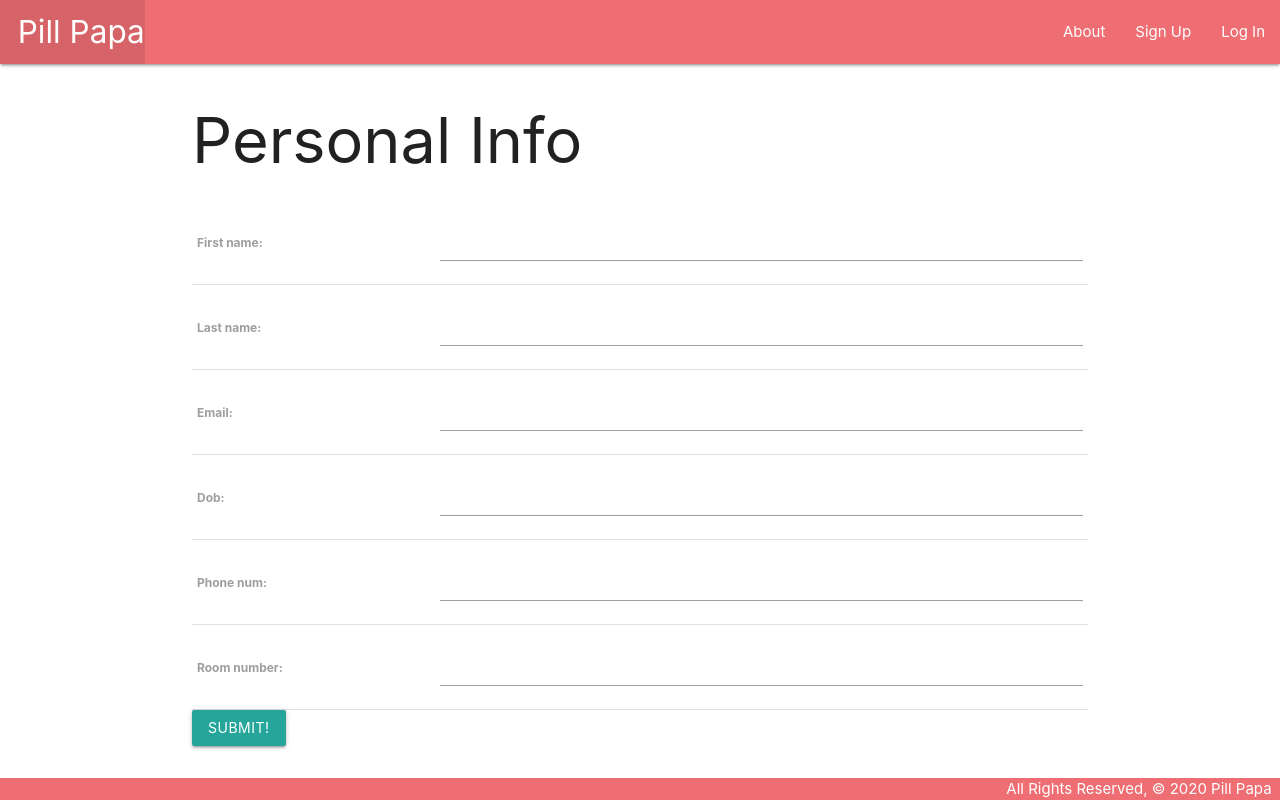
After one commit to Sitilac/pillpapa, a Django app: page /patients/create/ in a window 1280 px wide. The commit adds this page. Run offline with Django 3.2, Linux system fonts and the light colour scheme.

Commit message:
refactor to add patient form

```diff
--- a/main_app/models.py
+++ b/main_app/models.py
@@ -17,23 +17,30 @@ DOSE = (
 )
 class Patient(models.Model):
   user = models.OneToOneField(User, on_delete=models.CASCADE)
+  first_name = models.CharField(max_length=25)
+  last_name = models.CharField(max_length=25)
+  email = models.CharField(max_length=25)
   phone_num= models.CharField(max_length=25)
   room_number = models.CharField(max_length=5, blank=True)
+  dob = models.DateField(null=True)
   points = models.IntegerField(default=0)
 
   @property
   def name(self):
-    return "%s %s" % ( self.user.first_name, self.user.last_name )
+    return "%s %s" % ( self.first_name, self.last_name )
 
   def __str__(self):
     return self.name
 
+  def get_absolute_url(self):
+    return reverse('ICE_create')
 
 
-@receiver(post_save, sender=User)
-def create_user_profile(sender, instance, created, **kwargs):
-  if created:
-    Patient.objects.create(user=instance)
+
+# @receiver(post_save, sender=User)
+# def create_user_profile(sender, instance, created, **kwargs):
+#   if created:
+#     Patient.objects.create(user=instance)
 
 
 class Pill(models.Model):
--- /dev/null
+++ b/main_app/templates/main_app/patient_form.html
@@ -0,0 +1,34 @@
+{% extends 'base.html' %}
+
+{% block content %}
+{% if object %}
+    <h1>Edit <span class="teal-text">{{object.name}}</span></h1>
+  {% else %}
+    <h1>Personal Info</h1>
+  {% endif %}
+
+  <!-- Leaving the action empty makes the form post to the same url used to display it -->
+  <form action="" method="post">
+    <!-- Django requires the following for security purposes -->
+    {% csrf_token %}
+    <table>
+      <!-- Render the inputs inside of <tr>s & <td>s -->
+      {{ form.as_table }}
+    </table>
+    <input type="submit" value="Submit!" class="btn">
+  </form>
+  <script>
+    const dateEl = document.getElementById('id_dob');
+    M.Datepicker.init(dateEl, {
+      format: 'yyyy-mm-dd',
+      // maxDate: new Date(),
+      // minDate: new Date(1900, 01, 01),
+      yearRange: [1900, new Date().getFullYear()],
+      // defaultDate: new Date(),
+      // setDefaultDate: true,
+      autoClose: true
+    });
+    const selectEl = document.getElementById('id_dose');
+    M.FormSelect.init(selectEl);
+  </script>
+{% endblock %}
--- a/main_app/templates/patients/detail.html
+++ b/main_app/templates/patients/detail.html
@@ -8,8 +8,11 @@
     <div class="card">
       <div class="card-content">
         <span class="card-title">{{ patient.name}}</span>
-        <p>Email: {{ patient.user.email }}</p>
+        <p>Email: {{ patient.email }}</p>
         <h2>Emergency Contact Info</h2>
+        <p>{{ICE.name}}</p>
+        <p>{{ICE.phone}}</p>
+        <p>{{ICE.email}}</p>
       </div>
     </div>
     <div class="card-action">
--- a/main_app/urls.py
+++ b/main_app/urls.py
@@ -7,6 +7,7 @@ urlpatterns = [
   path('pills/', views.pills_index, name='index'),
   path('pills/<int:pill_id>/', views.pill_detail, name='detail'),
   path('patients/', views.patient_detail, name='patient_detail'),
+  path('patients/create/', views.PatientCreate.as_view(), name='patient_create'),
   path('emergency_contact/', views.ICECreate.as_view(), name = 'ICE_create'),
   path('pills/create/', views.PillCreate.as_view(), name='pills_create'),
   path('pills/<int:pk>/update/', views.PillUpdate.as_view(), name='pills_update'),
--- a/main_app/views.py
+++ b/main_app/views.py
@@ -26,8 +26,10 @@ def pill_detail(request, pill_id):
 
 def patient_detail(request):
   patient = request.user.patient
+  ICE = EmergencyContact.objects.get(patient_id=patient.id)
   return render(request, 'patients/detail.html',{
-    'patient':patient
+    'patient':patient,
+    'ICE':ICE,
   })
 
 def add_dosing(request, pill_id):
@@ -37,6 +39,20 @@ def add_dosing(request, pill_id):
     new_dosing.pill_id = pill_id
     new_dosing.save()
   return redirect('detail', pill_id=pill_id)
+
+class PatientCreate(CreateView):
+  model = Patient
+  fields = ["first_name", "last_name", "email", 'dob', 'phone_num', 'room_number']
+
+  def form_valid(self, form):
+    # Assign the logged in user (self.request.user)
+    form.instance.user = self.request.user
+    form.instance.patient = self.request.user.patient
+    self.request.user.first_name = form.instance.user.first_name
+    self.request.user.last_name = form.instance.user.last_name
+    self.request.user.email = form.instance.user.email
+    # Let the CreateView do its job as usual
+    return super().form_valid(form)
 
 class ICECreate(CreateView):
   model = EmergencyContact
@@ -76,17 +92,17 @@ def signup(request):
   if request.method == 'POST':
     # This is how to create a 'user' form object
     # that includes the data from the browser
-    form = UserForm(request.POST)
+    form = UserCreationForm(request.POST)
     if form.is_valid():
       user = form.save()
       # This will add the user to the database
       # This is how we log a user in via code
       login(request, user)
-      return redirect('ICE_create')
+      return redirect('patient_create')
     else:
       error_message = 'Invalid sign up - try again'
   # A bad POST or a GET request, so render signup.html with an empty form
-  form = UserForm()
+  form = UserCreationForm()
   patient = PatientForm()
   #emergency_contact = ICEForm()
   context = {
```
Also changed, not shown: main_app/forms.py (+8 -8 lines), main_app/migrations/0001_initial.py, main_app/migrations/0002_emergencycontact_patient.py (deleted), main_app/migrations/0003_remove_emergencycontact_patient.py (deleted), main_app/migrations/0004_emergencycontact_patient.py (deleted).
